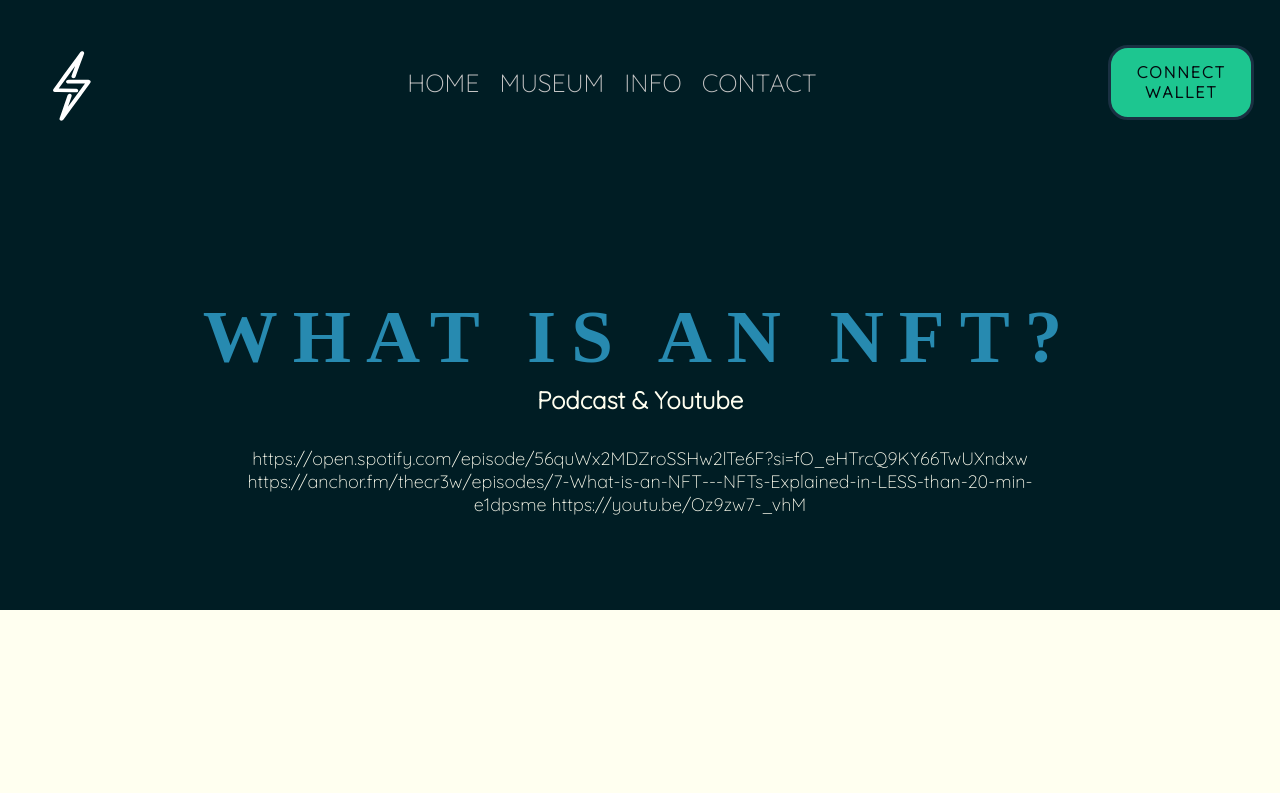
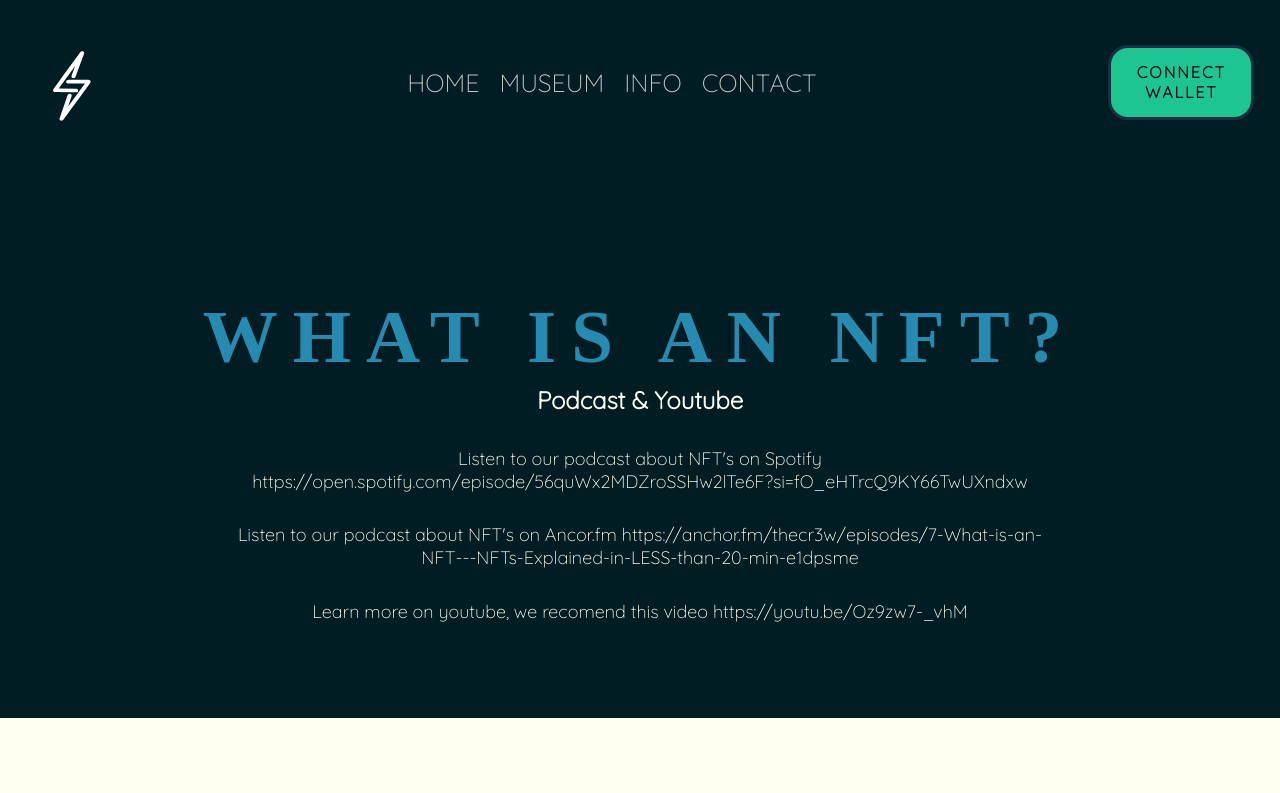
Before and after one commit to Bjlarson/TheCr3wNFT, a React (Create React App) app: page /Info in a window 1280 px wide. Shown: the top 793 px of the page. Built offline with nearby package versions, Linux system fonts and the light colour scheme; a web font is replaced by a local one.

Commit message:
made style changes

```diff
--- a/src/components/CSS/Info.css
+++ b/src/components/CSS/Info.css
@@ -38,7 +38,12 @@
     margin-top: 5px;
 	font-size: x-large;
 }
-
+.URLLink{
+	cursor: pointer;
+}
+.URLLink:hover{
+	color:#278AB0;
+}
 .AboutParagraph{
     width: 80%;
     height: fit-content;
--- a/src/components/Info.jsx
+++ b/src/components/Info.jsx
@@ -2,6 +2,10 @@ import React from "react";
 import Donation from "./Donation";
 import TheCrew from "./TheCrew";
 import "./CSS/Info.css"
+
+function GoToSite(location) {
+	window.location = location;
+}
 
 function Info() {
   return (
@@ -11,11 +15,9 @@ function Info() {
         <h2 className="AboutHeader">WHAT IS AN NFT?</h2>
         <h4 className="AboutSubHeader">Podcast & Youtube</h4>
       </div>
-      <p className ="AboutParagraph">
-      https://open.spotify.com/episode/56quWx2MDZroSSHw2lTe6F?si=fO_eHTrcQ9KY66TwUXndxw
-      https://anchor.fm/thecr3w/episodes/7-What-is-an-NFT---NFTs-Explained-in-LESS-than-20-min-e1dpsme
-      https://youtu.be/Oz9zw7-_vhM
-      </p>
+      <p className ="AboutParagraph">Listen to our podcast about NFT's on Spotify <a className="URLLink" onClick={() => GoToSite('https://open.spotify.com/episode/56quWx2MDZroSSHw2lTe6F?si=fO_eHTrcQ9KY66TwUXndxw')}>https://open.spotify.com/episode/56quWx2MDZroSSHw2lTe6F?si=fO_eHTrcQ9KY66TwUXndxw</a></p>
+      <p className ="AboutParagraph">Listen to our podcast about NFT's on Ancor.fm <a className="URLLink" onClick={() => GoToSite('https://anchor.fm/thecr3w/episodes/7-What-is-an-NFT---NFTs-Explained-in-LESS-than-20-min-e1dpsme')}>https://anchor.fm/thecr3w/episodes/7-What-is-an-NFT---NFTs-Explained-in-LESS-than-20-min-e1dpsme</a> </p>
+      <p className ="AboutParagraph">Learn more on youtube, we recomend this video <a className="URLLink" onClick={() => GoToSite('https://youtu.be/Oz9zw7-_vhM')}>https://youtu.be/Oz9zw7-_vhM</a></p>
     </div>
     <div className="MuseumInfo">
       <div className="AHeader">
--- a/src/components/Main.jsx
+++ b/src/components/Main.jsx
@@ -22,16 +22,16 @@ function Main({address}) {
         </section>
         <section className="columns">
             <div className="column">
-                <h4 className="columnHeader">FAQs</h4>
+                <h4 className="columnHeader">Gallery FAQs</h4>
                 <h5 className="RoadMapText">How Do I Get My Own NFT Gallery?</h5>
-                <h5 className="RoadMapText">You can receive your own gallery by minting one of our NFTickets on our website. Right now we are minting 420 General Admission Tickets & will be releasing 69 VIP tickets closer to launch.</h5>
+                <p className="columntext">You can receive your own gallery by minting one of our NFTickets on our website. Right now we are minting 420 General Admission Tickets & will be releasing 69 VIP tickets closer to launch.</p>
                 <h5 className="RoadMapText">When Will CR3W Museum Launch?</h5>
-                <h5 className="RoadMapText">Our goal is Spring 2022 but we will have a set date that will be announced on Twitter.</h5>
+                <p className="columntext">Our goal is Spring 2022 but we will have a set date that will be announced on Twitter.</p>
                 <h5 className="RoadMapText">Can You Get In The Museum Without A NFTicket?</h5>
-                <h5 className="RoadMapText">Yes, you can come in & view the NFT galleries for free.</h5>
+                <p className="columntext">Yes, you can come in & view the NFT galleries for free.</p>
             </div>
             <div className="column">
-                <h4 className="columnHeader">FAQs</h4>
+                <h4 className="columnHeader">Ticket FAQs</h4>
                 <h5 className="columnBody">What Are NFTickets?</h5>
                 <p className="columntext">NFTickets are the NFT tickets we are currently minting which give access to your very own NFT gallery within CR3W Museum. Early Access tickets also will have access our beta version before we open the Museum to the public.</p>
                 <h5 className="columnBody">Why Hold Them?</h5>
```
